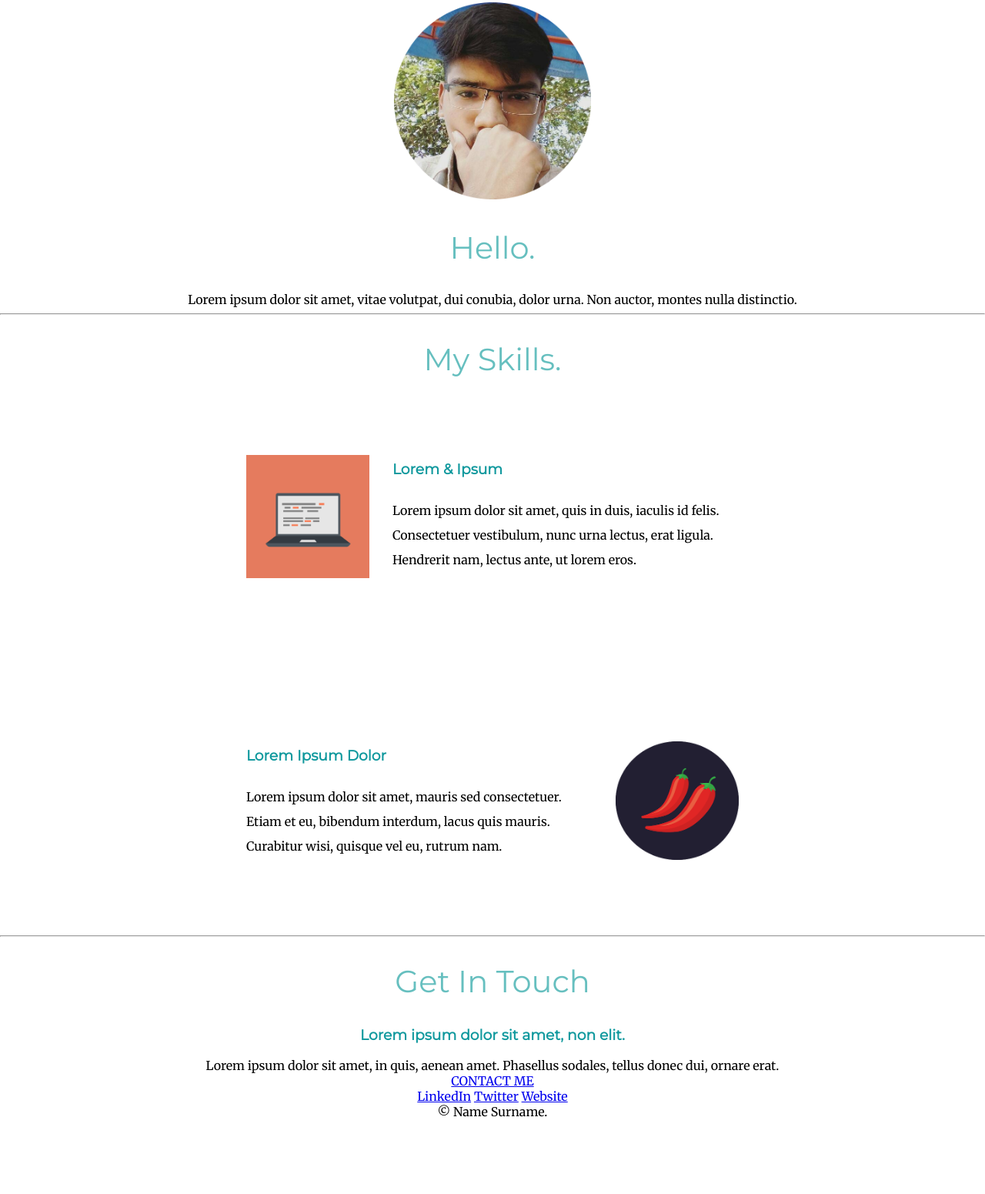
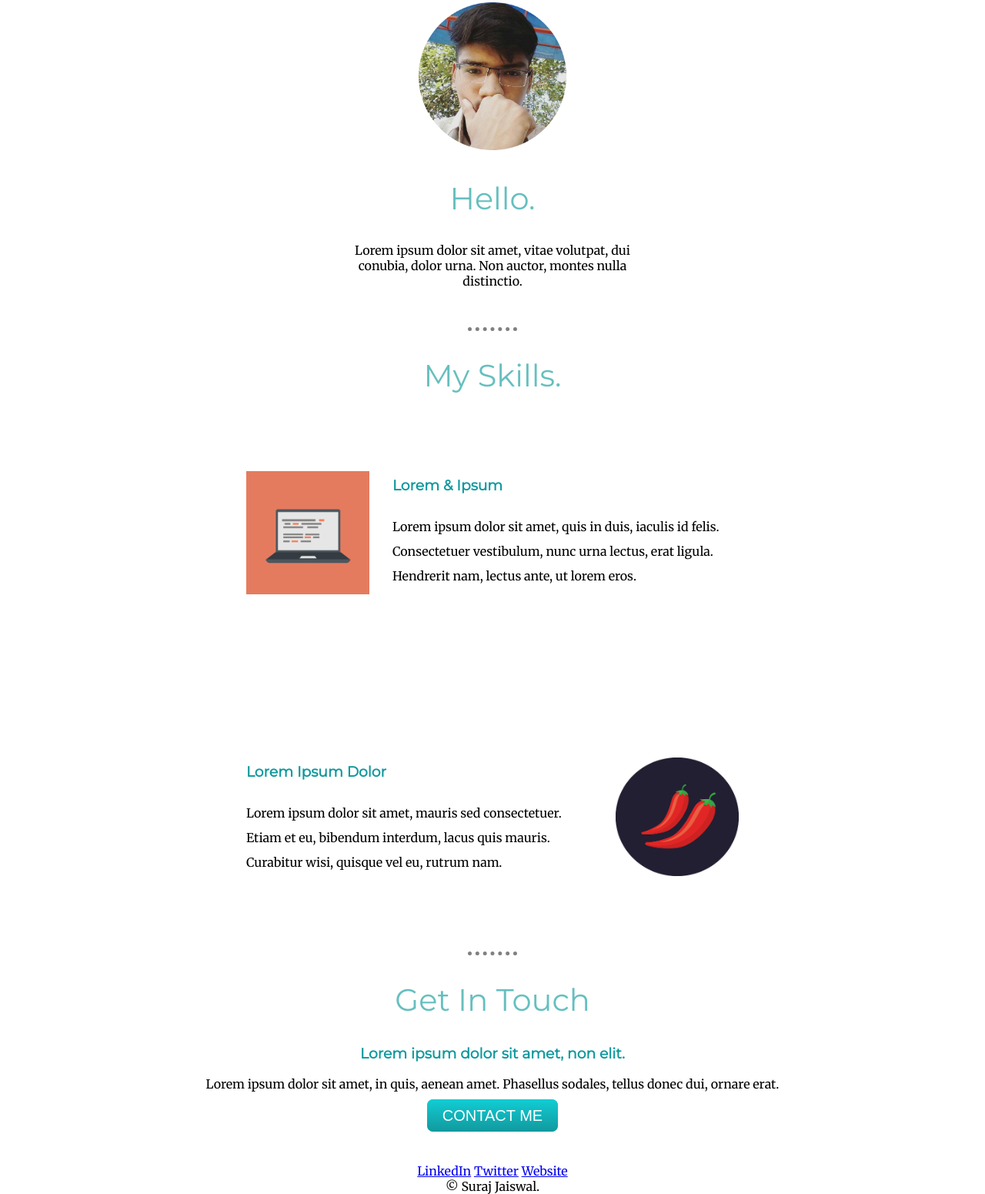
Before and after one commit to surajaiswal13/Online-CV, a plain HTML site: page index.html in a window 1280 px wide. Shown: the part 823-2374 px from the top of the page at 77% size. Before the commit the page ends 2277 px from the top, so only its background shows below. Drawn offline with Linux system fonts and the light colour scheme.

Commit message:
updated below header

```diff
--- a/css/style.css
+++ b/css/style.css
@@ -97,6 +97,57 @@ p {
 } */
 
 .profile-img {
-  width: 20%;
+  width: 15%;
   margin-top: 20px;
 }
+
+.btn {
+  background: #11cdd4;
+  background-image: -webkit-linear-gradient(top, #11cdd4, #11999e);
+  background-image: -moz-linear-gradient(top, #11cdd4, #11999e);
+  background-image: -ms-linear-gradient(top, #11cdd4, #11999e);
+  background-image: -o-linear-gradient(top, #11cdd4, #11999e);
+  background-image: linear-gradient(to bottom, #11cdd4, #11999e);
+  -webkit-border-radius: 8;
+  -moz-border-radius: 8;
+  border-radius: 8px;
+  font-family: Arial;
+  color: #ffffff;
+  font-size: 20px;
+  padding: 10px 20px 10px 20px;
+  text-decoration: none;
+}
+
+.btn:hover {
+  background: #30e3cb;
+  background-image: -webkit-linear-gradient(top, #30e3cb, #2bc4ad);
+  background-image: -moz-linear-gradient(top, #30e3cb, #2bc4ad);
+  background-image: -ms-linear-gradient(top, #30e3cb, #2bc4ad);
+  background-image: -o-linear-gradient(top, #30e3cb, #2bc4ad);
+  background-image: linear-gradient(to bottom, #30e3cb, #2bc4ad);
+  text-decoration: none;
+}
+
+.bio {
+  width: 30%;
+  display: inline-block;
+  margin-bottom: 10px;
+}
+
+hr {
+  border-style: none;
+  border-top-style: dotted;
+  border-color: grey;
+  border-width: 5px;
+  width: 5%;
+  margin-top: 40px
+}
+
+.contact-me {
+  /* margin: 10px */
+}
+
+.bottom-container {
+  /* line-height: 100%; */
+  margin: 50px 0 0 0;
+}
--- a/index.html
+++ b/index.html
@@ -23,7 +23,7 @@
       <div class="profile">
         <img class="profile-img" src="images/suraj.png" alt="">
         <h2>Hello.</h2>
-        <p>Lorem ipsum dolor sit amet, vitae volutpat, dui conubia, dolor urna. Non auctor, montes nulla distinctio.</p>
+        <p class="bio" >Lorem ipsum dolor sit amet, vitae volutpat, dui conubia, dolor urna. Non auctor, montes nulla distinctio.</p>
       </div>
       <hr>
       <div class="skills">
@@ -45,7 +45,8 @@
         <h2>Get In Touch</h2>
         <h3>Lorem ipsum dolor sit amet, non elit.</h3>
         <p>Lorem ipsum dolor sit amet, in quis, aenean amet. Phasellus sodales, tellus donec dui, ornare erat.</p>
-        <a class="btn" href="mailto:name@email.com">CONTACT ME</a>
+        <br>
+        <a class="btn" href="mailto:surajaiswal13@gmail.com">CONTACT ME</a>
       </div>
     </div>
 
@@ -54,7 +55,7 @@
       <a class="footer-link" href="https://www.linkedin.com/">LinkedIn</a>
       <a class="footer-link" href="https://twitter.com/">Twitter</a>
       <a class="footer-link" href="https://www.appbrewery.co/">Website</a>
-      <p>© Name Surname.</p>
+      <p>© Suraj Jaiswal.</p>
     </div>
 
 
```
